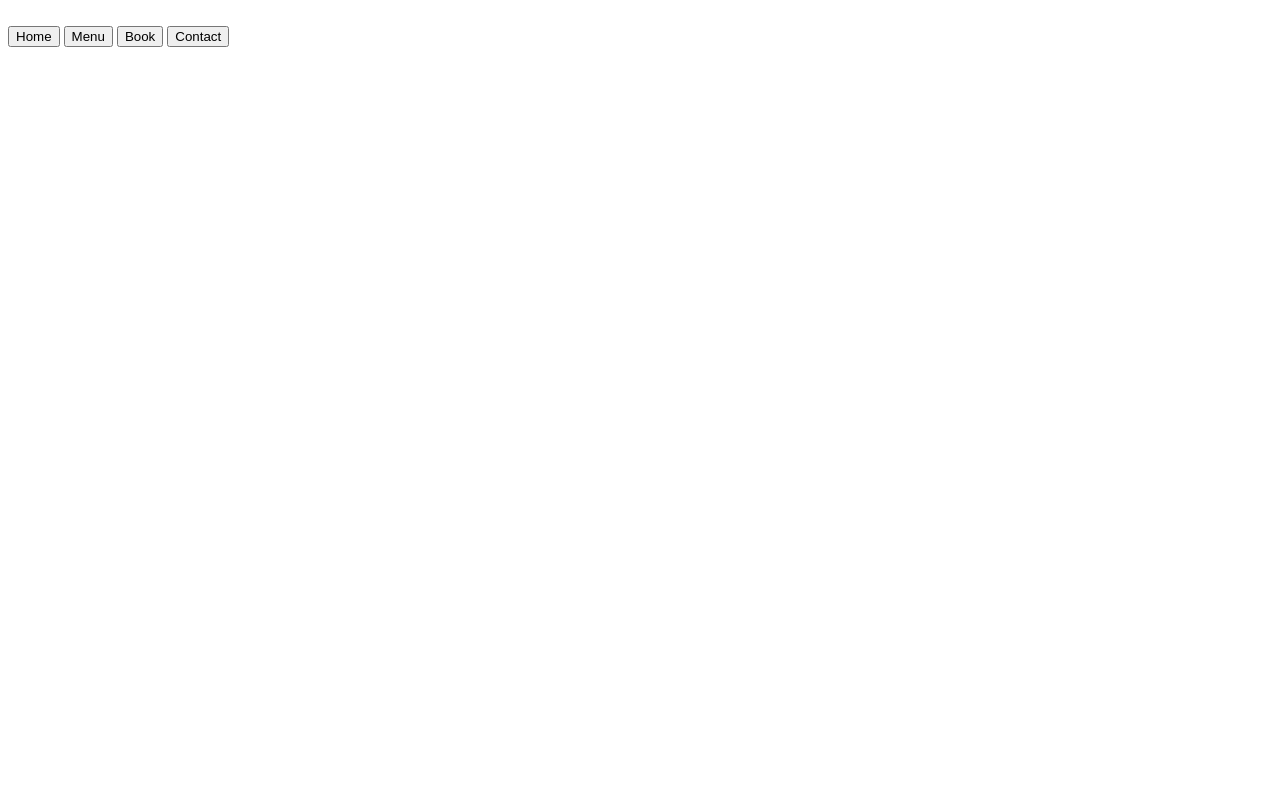
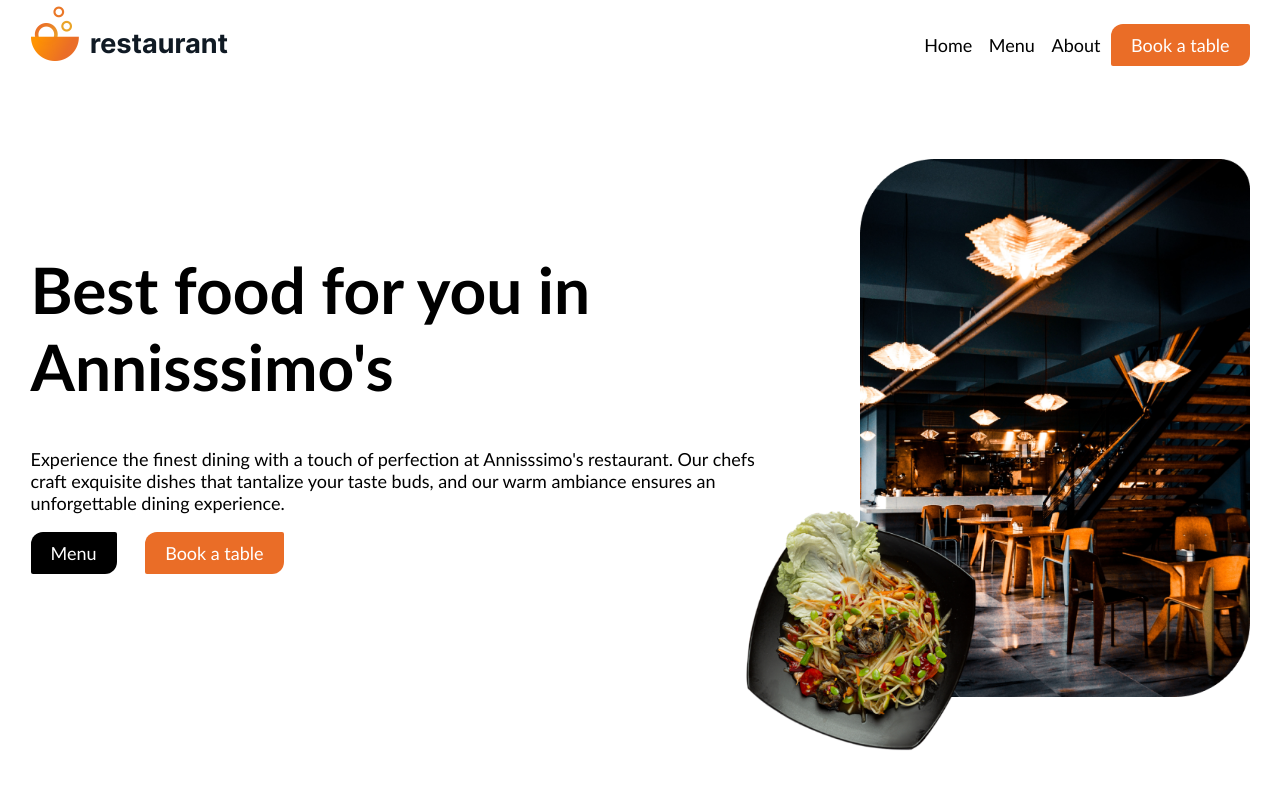
Before and after one commit to annisssimo/restaurant-page, a website built with webpack: page dist/index.html in a window 1280 px wide. Built offline with nearby package versions, Linux system fonts and the light colour scheme.

Commit message:
feat: implement home screen

```diff
--- a/dist/index.html
+++ b/dist/index.html
@@ -4,19 +4,115 @@
     <meta charset="UTF-8">
     <meta name="viewport" content="width=device-width, initial-scale=1.0">
     <title>Annisssimo's restaurant</title>
+    <style>
+
+        :root {
+            --orange: #EA6D27;
+        }
+
+        body {
+            font-family:'Trebuchet MS', 'Lucida Sans Unicode', 'Lucida Grande', 'Lucida Sans', Arial, sans-serif;
+            font-size: 18px;
+            display: flex;
+            flex-direction: column;
+            align-items: center;
+        }
+
+        header {
+            display: flex;
+            padding: 16px;
+            width: 1219px;
+            justify-content: space-between;
+        }
+
+        #content {
+            display: flex;
+            gap: 64px;
+            padding: 64px 0px;
+            max-width: 1219px;
+        }
+
+        #logo {
+            width: 198px;
+            height: 55px;
+            position: relative;
+            bottom: 18px;
+        }
+
+        button {
+            font-family: inherit;
+            font-size: inherit;
+            border: none;
+        }
+
+        .link {
+            background: none;
+        }
+
+        .link:hover {
+            text-decoration: underline;
+        }
+
+        .book-btn {
+            background-color: var(--orange);
+            padding: 10px 20px;
+            border-radius: 12px 2px;
+            color: white;
+        }
+
+        .menu-button {
+            background: none;
+            background-color: black;
+            padding: 10px 20px;
+            border-radius: 12px 2px;
+            color: white;
+            margin-right: 24px;
+        }
+
+        img[src="../img/main-photo.png"] {
+            width: 390px;
+            height: auto;
+        }
+
+        img[src="../img/dish.png"] {
+            width: 260px;
+            position: relative;
+            left: -128px;
+            top: -200px;
+        }
+
+        .home-text {
+            padding-top: 4%;
+        }
+
+        h1 {
+            font-size: 64px;
+        }
+    </style>
 </head>
 <body>
     <header>
-        <div id="content">
-            <img src="./" alt="">
-        </div>
+        <img id="logo" src="../img/logo.png">
         <nav>
-            <button>Home</button>
-            <button>Menu</button>
-            <button>Book</button>
-            <button>Contact</button>
+            <button class="link">Home</button>
+            <button class="link">Menu</button>
+            <button class="link">About</button>
+            <button class="book-btn">Book a table</button>
         </nav>
     </header>
+
+    <div id="content">
+        <div class="home-text">
+            <h1>Best food for you in Annisssimo's</h1>
+            <p>Experience the finest dining with a touch of perfection at Annisssimo's restaurant. Our chefs craft exquisite dishes that tantalize your taste buds, and our warm ambiance ensures an unforgettable dining experience.</p>
+            <button class="menu-button">Menu</button>
+            <button class="book-btn">Book a table</button>
+        </div>
+        <div class="home-images">
+            <img src="../img/main-photo.png">
+            <img src="../img/dish.png">
+        </div>
+    </div>
 
     <script src="main.js"></script>
 </body>
```
Also changed, not shown: img/cta-img-bg 1.png (added), img/dish.png (added), img/logo.png (added), img/main-photo.png (added), img/menu-item-1.png (added), img/menu-item-2.png (added), img/menu-item-3.png (added), img/menu-item-4.png (added), img/twig-1.png (added), img/twig-2.png (added), img/twig-3.png (added).
